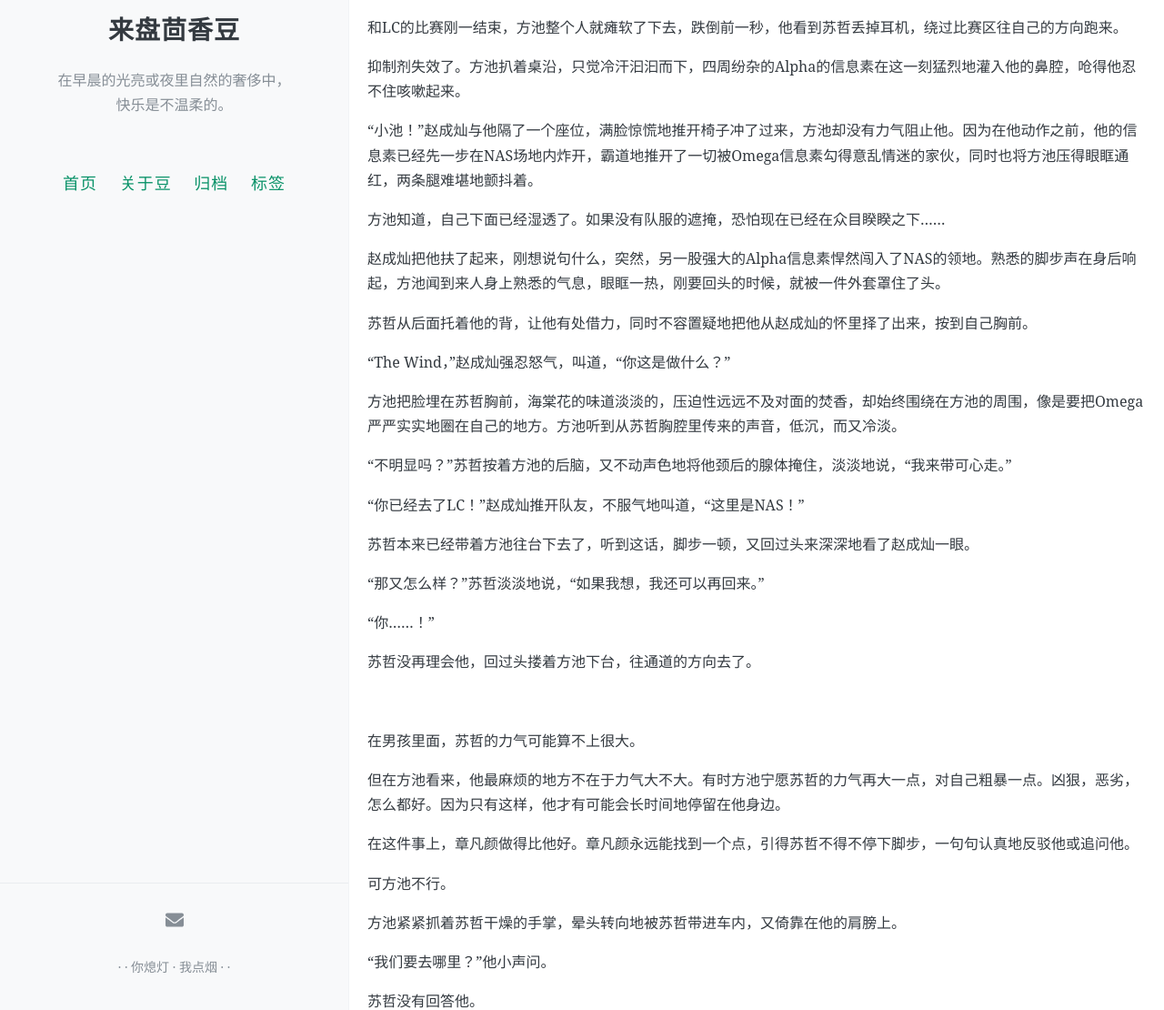
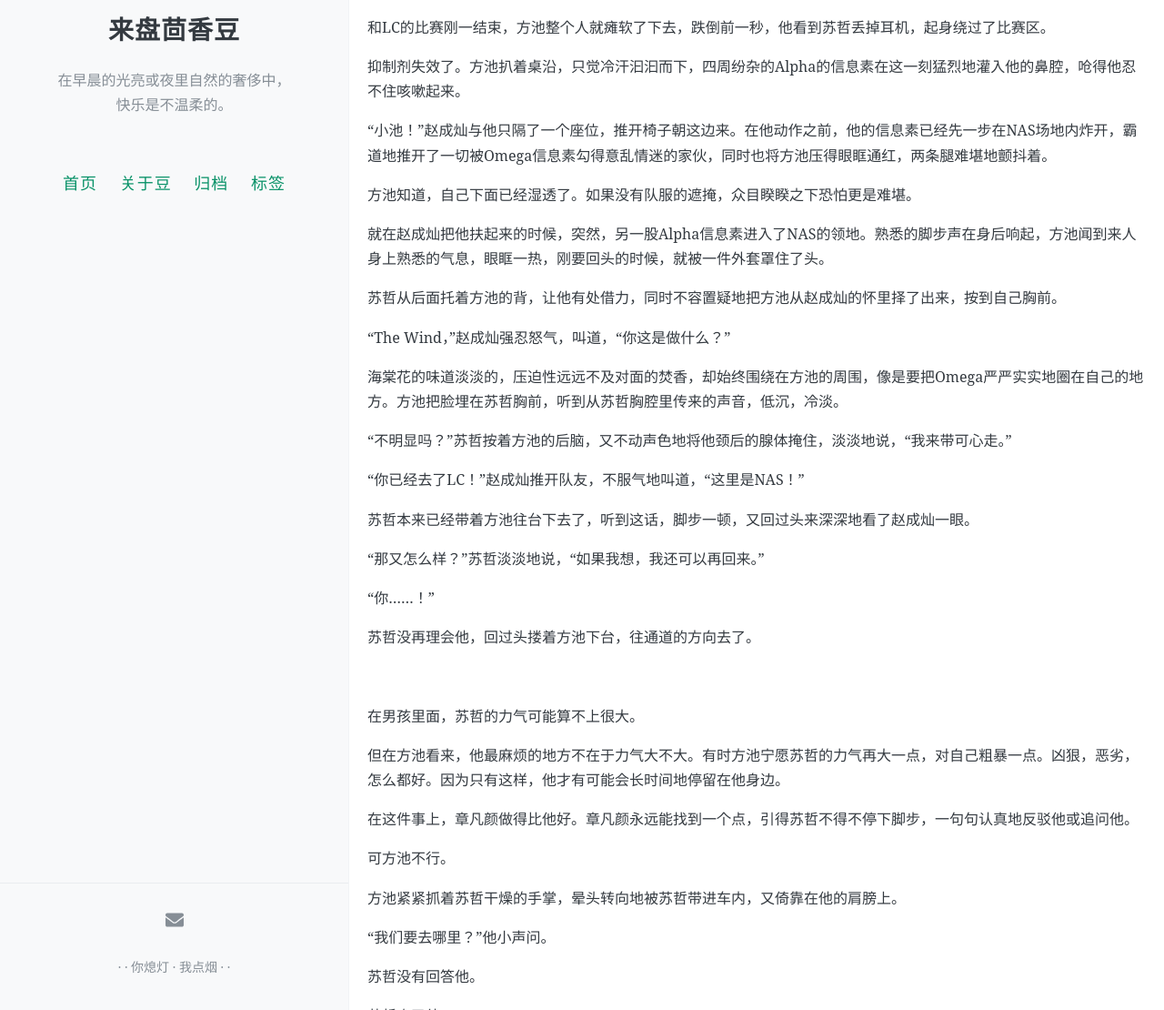
Before and after one commit to nadatomayo/dodo, a Jekyll site: the page built from _posts/2022-10-01-一晌贪欢.md, in a window 1280 px wide and 1400 px high. Shown: the part 290-1400 px from the top of the window at 91% size. Built offline with Jekyll 4.4.1, drawn with Linux system fonts in a browser that asks for light colours; comment, search, counter and statistics services are not loaded; some of the changed text lies outside the part shown.

Commit message:
Update 2022-10-01-一晌贪欢.md

```diff
--- a/_posts/2022-10-01-一晌贪欢.md
+++ b/_posts/2022-10-01-一晌贪欢.md
@@ -14,21 +14,21 @@ comments: true
 <br/><br/><br/>
 
 
-和LC的比赛刚一结束，方池整个人就瘫软了下去，跌倒前一秒，他看到苏哲丢掉耳机，绕过比赛区往自己的方向跑来。
+和LC的比赛刚一结束，方池整个人就瘫软了下去，跌倒前一秒，他看到苏哲丢掉耳机，起身绕过了比赛区。
 
 抑制剂失效了。方池扒着桌沿，只觉冷汗汩汩而下，四周纷杂的Alpha的信息素在这一刻猛烈地灌入他的鼻腔，呛得他忍不住咳嗽起来。
 
-“小池！”赵成灿与他隔了一个座位，满脸惊慌地推开椅子冲了过来，方池却没有力气阻止他。因为在他动作之前，他的信息素已经先一步在NAS场地内炸开，霸道地推开了一切被Omega信息素勾得意乱情迷的家伙，同时也将方池压得眼眶通红，两条腿难堪地颤抖着。
+“小池！”赵成灿与他只隔了一个座位，推开椅子朝这边来。在他动作之前，他的信息素已经先一步在NAS场地内炸开，霸道地推开了一切被Omega信息素勾得意乱情迷的家伙，同时也将方池压得眼眶通红，两条腿难堪地颤抖着。
 
-方池知道，自己下面已经湿透了。如果没有队服的遮掩，恐怕现在已经在众目睽睽之下……
+方池知道，自己下面已经湿透了。如果没有队服的遮掩，众目睽睽之下恐怕更是难堪。
 
-赵成灿把他扶了起来，刚想说句什么，突然，另一股强大的Alpha信息素悍然闯入了NAS的领地。熟悉的脚步声在身后响起，方池闻到来人身上熟悉的气息，眼眶一热，刚要回头的时候，就被一件外套罩住了头。
+就在赵成灿把他扶起来的时候，突然，另一股Alpha信息素进入了NAS的领地。熟悉的脚步声在身后响起，方池闻到来人身上熟悉的气息，眼眶一热，刚要回头的时候，就被一件外套罩住了头。
 
-苏哲从后面托着他的背，让他有处借力，同时不容置疑地把他从赵成灿的怀里择了出来，按到自己胸前。
+苏哲从后面托着方池的背，让他有处借力，同时不容置疑地把方池从赵成灿的怀里择了出来，按到自己胸前。
 
 “The Wind，”赵成灿强忍怒气，叫道，“你这是做什么？”
 
-方池把脸埋在苏哲胸前，海棠花的味道淡淡的，压迫性远远不及对面的焚香，却始终围绕在方池的周围，像是要把Omega严严实实地圈在自己的地方。方池听到从苏哲胸腔里传来的声音，低沉，而又冷淡。
+海棠花的味道淡淡的，压迫性远远不及对面的焚香，却始终围绕在方池的周围，像是要把Omega严严实实地圈在自己的地方。方池把脸埋在苏哲胸前，听到从苏哲胸腔里传来的声音，低沉，冷淡。
 
 “不明显吗？”苏哲按着方池的后脑，又不动声色地将他颈后的腺体掩住，淡淡地说，“我来带可心走。”
 
@@ -128,11 +128,11 @@ comments: true
 
 方池的脸猛地涨红了。
 
-这时，苏哲却俯下身来，撑着藤椅两侧的扶手，把方池圈在椅子里，安静地看着方池的脸。方池爱出汗，才刚洗完澡没一会儿，又有涔涔汗水顺着他细瘦的脖颈流到浴衣里，漫过颈上的项链。方池搂住他的脖子，领口敞开一些，杏仁味的信息素像透明的雾，缓慢地散开。
+这时，苏哲却俯下身来，撑着藤椅两侧的扶手，把方池圈在椅子里，安静地看着方池的脸。方池爱出汗，才刚洗完澡没一会儿，又有涔涔汗水顺着他细瘦的脖颈流到浴衣里，漫过颈上的项链。苏哲没说话，方池便搂住苏哲的脖子，浴衣的领口敞开了一些，杏仁味的信息素像透明的雾，缓慢地散开。
 
 苏哲搂住他的腰，偏过脸，轻轻吻了下他小臂上的纹身。
 
-苏哲低声问，“再做一次？”
+“再做一次？”苏哲问。
 
 方池无声地点点头，由着苏哲把他抱起来，放到床上，然后再一次压了上来。
 
```
Also changed, not shown: other parts of _posts/2022-10-01-一晌贪欢.md (+1 -1 lines).
